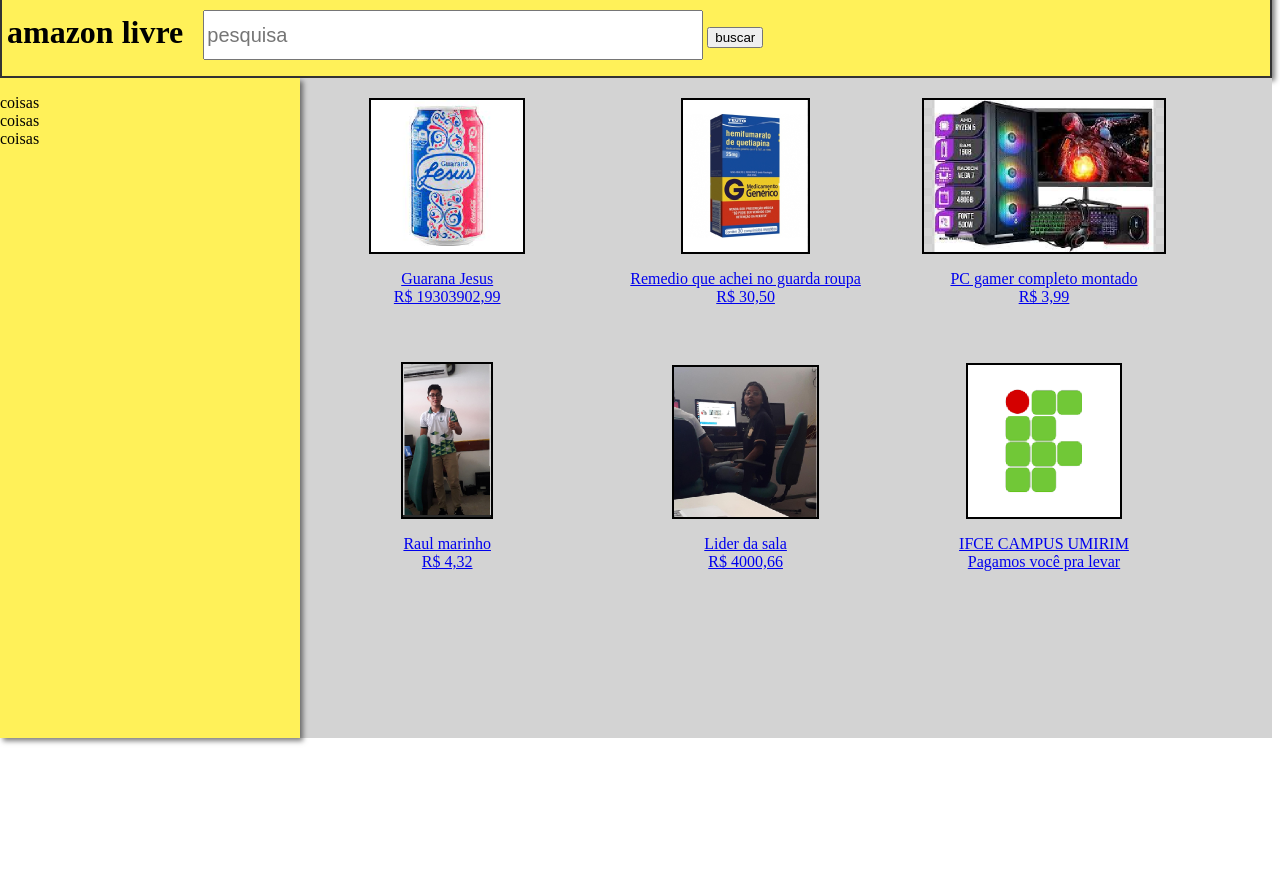
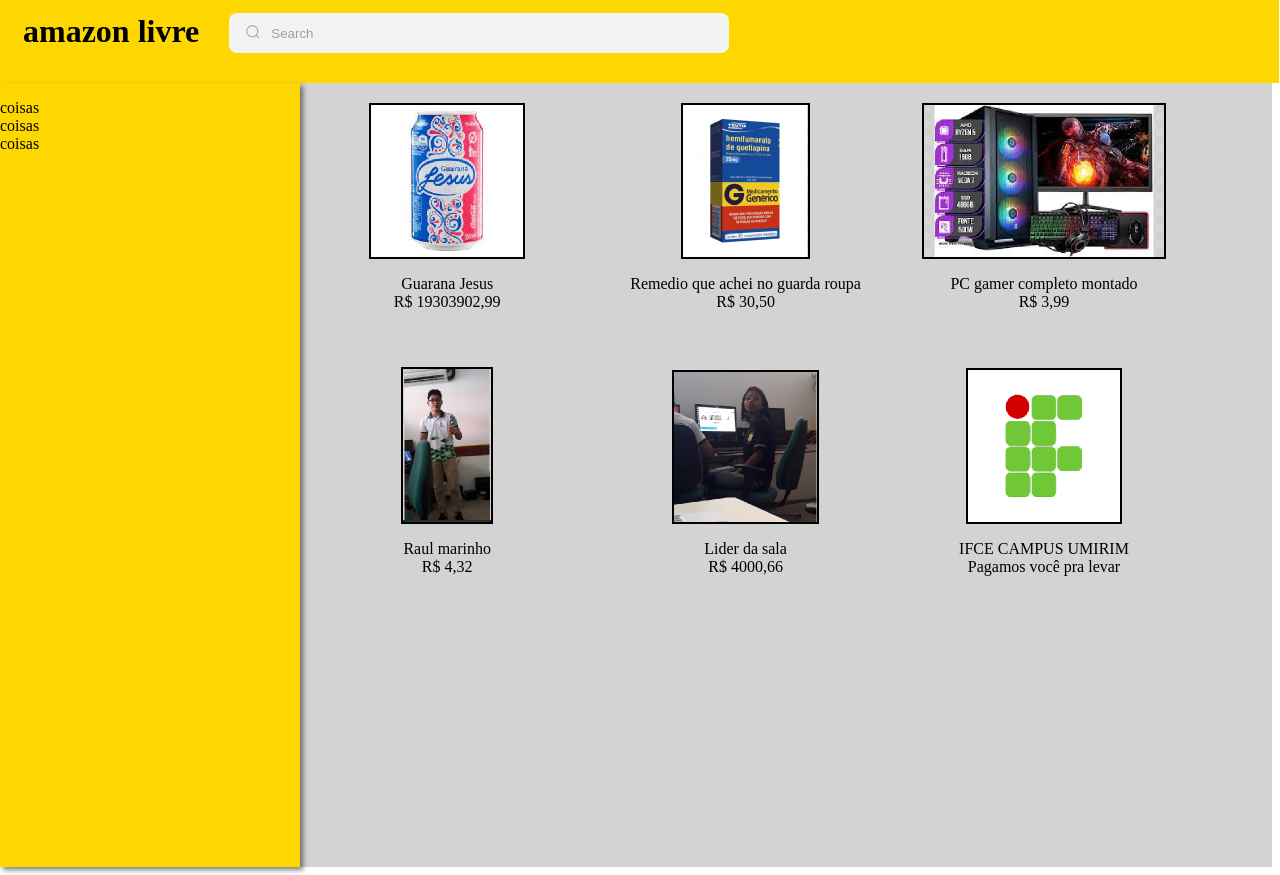
Before and after one commit to toinkan/amazon_livre, a plain HTML site: page amazon/index.html in a window 1280 px wide. Before the commit the page ends 800 px from the top, so only its background shows below. Drawn offline with Linux system fonts and the light colour scheme.

Commit message:
agora vai

```diff
--- a/amazon/index.css
+++ b/amazon/index.css
@@ -2,15 +2,53 @@ body{
     margin-left: 0
 }
 header {
-    margin-top:-25 ;
-    border: 2px solid #333; /* Borda sólida */
-    box-shadow: 3px 3px 5px 0px rgba(0, 0, 0, 0.5);
-    background-color: #FFF159;
+    margin:-25 -7 auto -7;
+    background-color: #FFD700;
+    height: 100px;
 }
 header h1 {
-    text-align: left;
-    margin-top: 25
+    float: left;
+    margin: 30px;
 }
+.group {
+    display: flex;
+    line-height: 28px;
+    position: relative;
+    padding-top: 30px;
+    margin: 0 0 auto;
+   }
+.input {
+    width: 500px;
+    height: 40px;
+    line-height: 28px;
+    padding: 0 1rem;
+    padding-left: 2.5rem;
+    border: 2px solid transparent;
+    border-radius: 8px;
+    outline: none;
+    background-color: #f3f3f4;
+    color: #0d0c22;
+    transition: .3s ease;
+   }
+
+   .input::placeholder {
+    color: #9e9ea7;
+   }
+
+   .input:focus, input:hover {
+    outline: none;
+    border-color: rgba(234,76,137,0.4);
+    background-color: #fff;
+    box-shadow: 0 0 0 4px rgb(234 76 137 / 10%);
+   }
+   .icon {
+    position: absolute;
+    left: 1rem;
+    fill: #9e9ea7;
+    width: 1rem;
+    height: 1rem;
+    margin: 11px auto;
+   }
 #caixa {
     height: 50px;
     width: 500px;
@@ -32,14 +70,14 @@ header h1 {
 #nav{
     margin-left: 0;
     width: 300px;
-    height: 660;
+    height: 100%;
     float: left;
-    background-color: #FFF159;
+    background-color: #FFD700;
     box-shadow: 3px 3px 5px 0px rgba(0, 0, 0, 0.5);
 
 }
 #principal {
-    height: 660px;
+    height: 100%;
     background-color: lightgrey;
 }
 .produto {
@@ -53,3 +91,7 @@ header h1 {
     max-width: 100%; /* Garante que a imagem não se estenda além da largura do contêiner */
     border: 2px solid black
 }
+a {
+    color: #000000;
+    text-decoration: none;
+  }
--- a/amazon/index.html
+++ b/amazon/index.html
@@ -1,19 +1,27 @@
 <html>
+
 <head>
     <meta http-equiv="content-type" content="text/html; charset=utf-8" />
-    <link rel="stylesheet" href="index.css" type="text/css"/>
+    <link rel="stylesheet" href="index.css" type="text/css" />
     <title>amazon livre</title>
 
 </head>
+
 <body>
 
     <header class="amlivre">
-    <div id="cabeca">
-    <h1>amazon livre</h1>
-    <form id="search" action="" method="get" accept-charset="utf-8">
-        <input id = "caixa" type="text" name="pesquisa" id="pesquisa" placeholder="pesquisa" />
-        <input type="button" name="buscae" id="buscae" value="buscar" />
-    </form>
+        <div class="cabeca">
+            <h1><a href="../index.html">amazon livre</a></h1>
+            <div class="group">
+                <svg class="icon" aria-hidden="true" viewBox="0 0 24 24">
+                    <g>
+                        <path
+                            d="M21.53 20.47l-3.66-3.66C19.195 15.24 20 13.214 20 11c0-4.97-4.03-9-9-9s-9 4.03-9 9 4.03 9 9 9c2.215 0 4.24-.804 5.808-2.13l3.66 3.66c.147.146.34.22.53.22s.385-.073.53-.22c.295-.293.295-.767.002-1.06zM3.5 11c0-4.135 3.365-7.5 7.5-7.5s7.5 3.365 7.5 7.5-3.365 7.5-7.5 7.5-7.5-3.365-7.5-7.5z">
+                        </path>
+                    </g>
+                </svg>
+                <input placeholder="Search" type="search" class="input">
+            </div>
         </div>
     </header>
     <div id="nav">
@@ -23,7 +31,7 @@
         <div class="produto">
             <a href="oops.html">
                 <img src="imagens\guarana.png" alt="Produto 1">
-                    <p>Guarana Jesus <br> R$ 19303902,99    </p>
+                <p>Guarana Jesus <br> R$ 19303902,99 </p>
             </a>
         </div>
 
@@ -41,7 +49,7 @@
             </a>
         </div>
         <div class="produto">
-                <a href="raul.html">
+            <a href="raul/raul.html">
                 <img src="imagens/raul.png" alt="Produto 4">
                 <p>Raul marinho <br> R$ 4,32</p>
             </a>
@@ -54,16 +62,13 @@
             </a>
         </div>
 
-            <div class= "produto">
+        <div class="produto">
             <a href="oops.html">
                 <img src="imagens/lixo.png" alt="Produto 6">
                 <p>IFCE CAMPUS UMIRIM <br> Pagamos você pra levar</p>
             </a>
         </div>
     </div>
+</body>
 
-<div>
-
-</div>
-</body>
 </html>
--- a/amazon/raul/raul.css
+++ b/amazon/raul/raul.css
@@ -205,3 +205,7 @@ button:active {
     float: right;
     margin:20px 20px auto auto;
 }
+a {
+  color: #000000;
+  text-decoration: none;
+}
```
Also changed, not shown: amazon/raul/raul.html (+19 -4 lines). Lines whose indentation alone changed are shown as unchanged.
